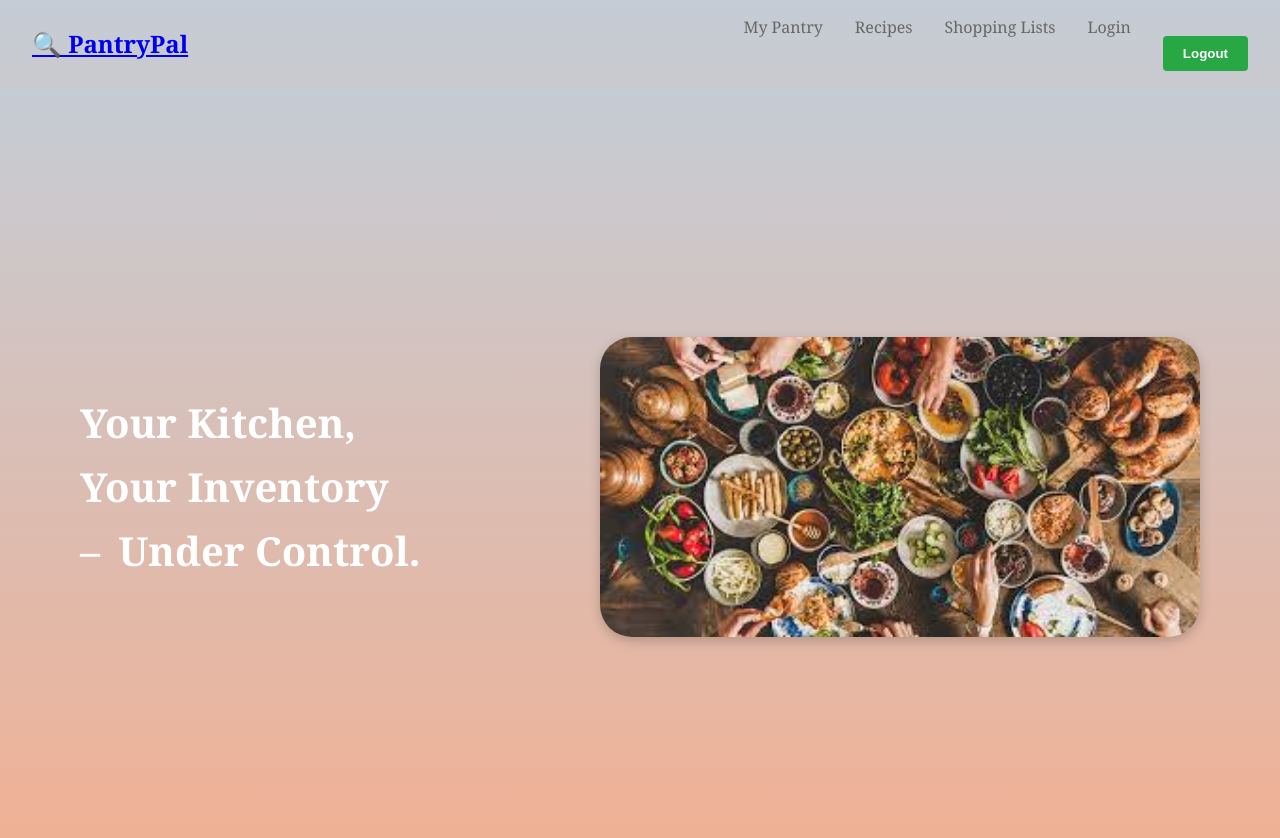
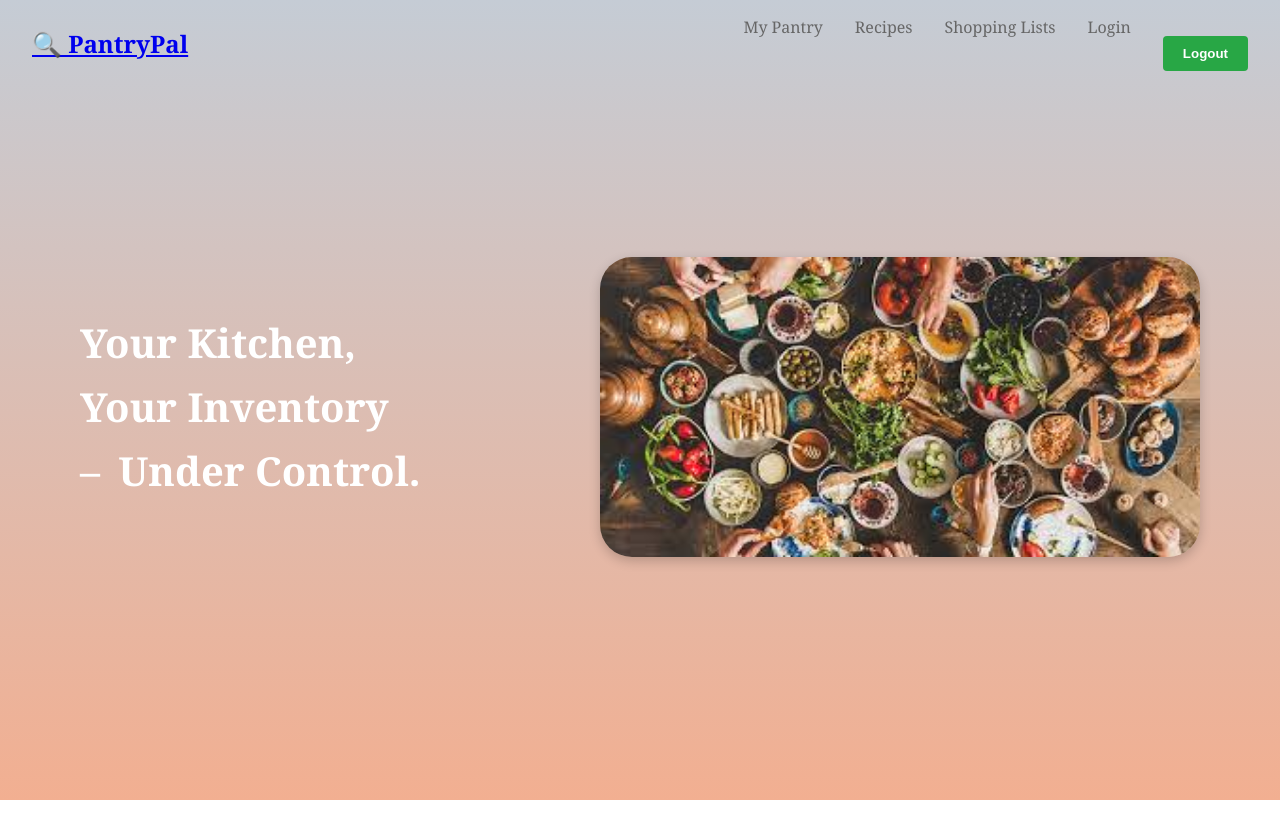
Before and after one commit to farzadferd/pantry-pal, a React (Create React App) app in the folder client/: page / in a window 1280 px wide. Shown: the top 838 px of the page. After the commit the page ends 800 px from the top, so only its background shows below. Built offline with nearby package versions, Linux system fonts and the light colour scheme.

Commit message:
Fixed background

```diff
--- a/client/src/pages/HomePage.css
+++ b/client/src/pages/HomePage.css
@@ -6,8 +6,7 @@ body, html {
   }
 
   .homepage-container {
-    height: 100vh;
-    background: linear-gradient(to bottom, #c5ccd5, #f2af91); /* sunset-like gradient */
+    height: 80vh;
     display: flex;
     flex-direction: column;
   }
```
